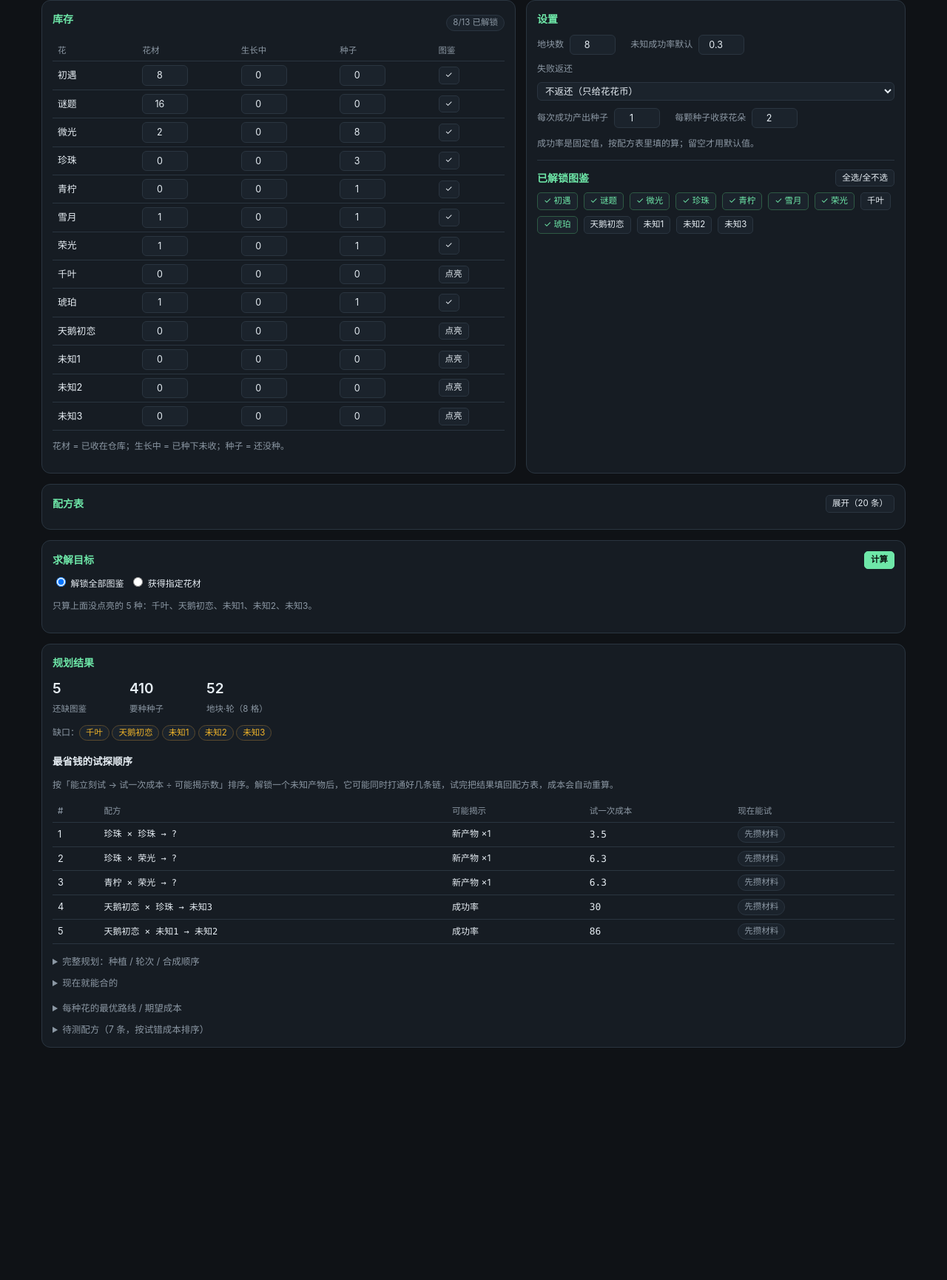
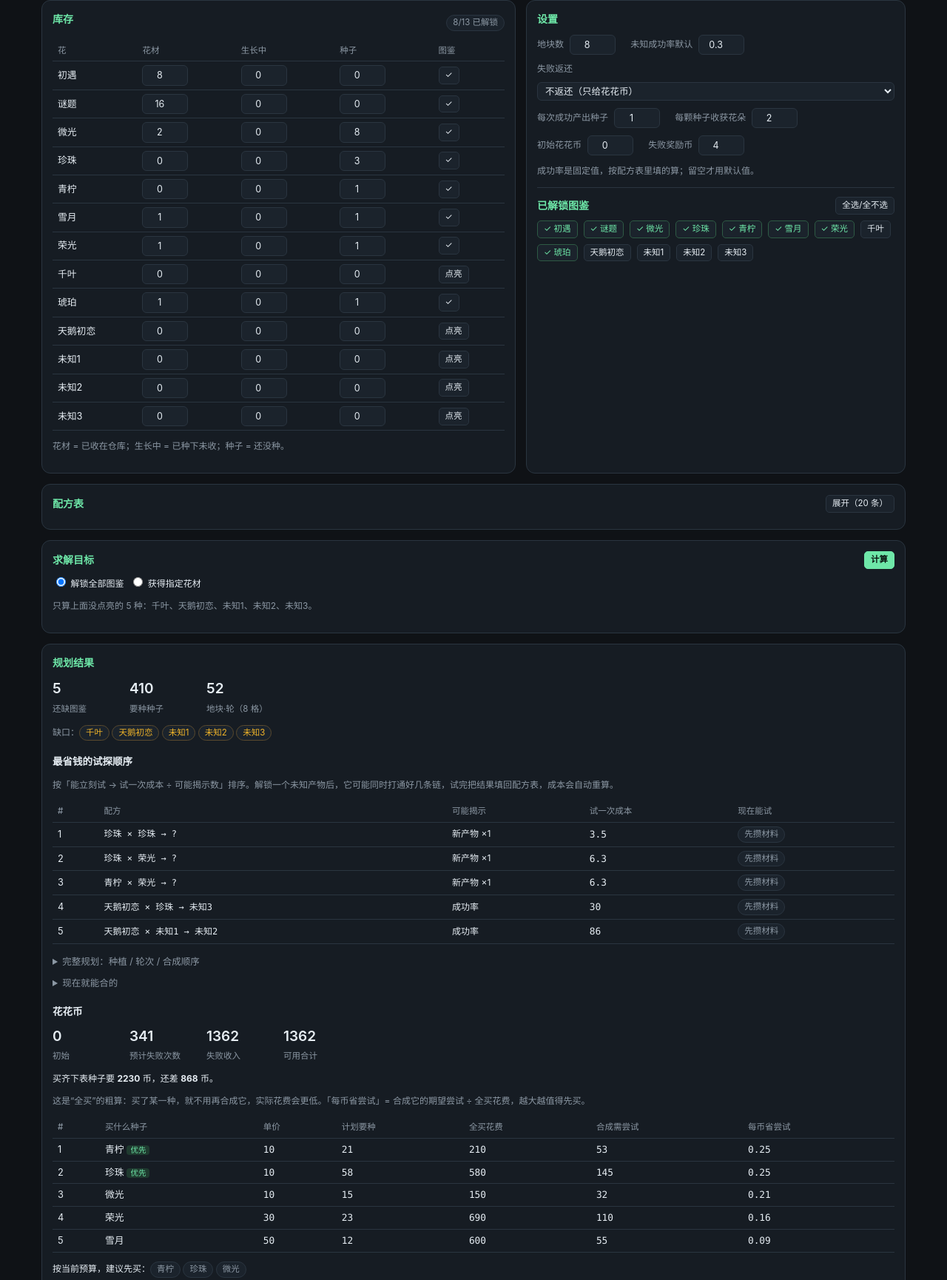
Before and after one commit to WelcomeToMyGitub/geranium-planner, a plain HTML site: page index.html in a window 1280 px wide. Shown: the part 94-1824 px from the top of the page at 74% size. Before the commit the page ends 1614 px from the top, so only its background shows below. Drawn offline with Linux system fonts and the light colour scheme.

Commit message:
feat: 种植区只显示本轮 + 花花币预算面板

```diff
--- a/index.html
+++ b/index.html
@@ -39,6 +39,12 @@
         <input type="number" id="seedYield" min="0" max="10" step="1" value="1" />
         <label class="small muted ml">每颗种子收获花朵</label>
         <input type="number" id="harvestYield" min="1" max="10" step="1" value="2" />
+      </div>
+      <div class="row">
+        <label class="small muted">初始花花币</label>
+        <input type="number" id="coins" min="0" step="10" value="0" />
+        <label class="small muted ml">失败奖励币</label>
+        <input type="number" id="failReward" min="0" step="1" value="4" />
       </div>
       <p class="small muted">成功率是固定值，按配方表里填的算；留空才用默认值。</p>
       <hr />
--- a/js/ui.js
+++ b/js/ui.js
@@ -19,6 +19,8 @@
     refund: 0,
     seedYield: 1,
     harvestYield: 2,
+    coins: 0,
+    failReward: 4,
     targetMode: "unlock",
     targetFlower: "天鹅初恋",
     targetCount: 1,
@@ -54,6 +56,8 @@
         targetCount: state.targetCount,
         sortBy: state.sortBy,
         onlyLocked: state.onlyLocked,
+        coins: state.coins,
+        failReward: state.failReward,
         unlocked: Array.from(state.unlocked)
       }));
     } catch (e) {}
@@ -77,7 +81,7 @@
       var m = localStorage.getItem(LS_META) || localStorage.getItem("gp-meta-v3");
       if (m) {
         var mm = JSON.parse(m);
-        ["plots", "fallback", "seedYield", "harvestYield", "targetCount"].forEach(function (k) {
+        ["plots", "fallback", "seedYield", "harvestYield", "targetCount", "coins", "failReward"].forEach(function (k) {
           if (mm[k] !== undefined) state[k] = mm[k];
         });
         if (mm.refund !== undefined) state.refund = mm.refund;
@@ -585,6 +589,79 @@
     return h;
   }
 
+  function coinSection(res) {
+    var fails = 0;
+    res.steps.forEach(function (s) {
+      fails += Math.max(0, s.attempts * (1 - s.s));
+    });
+    var income = fails * state.failReward;
+    var avail = state.coins + income;
+
+    var rows = [];
+    state.flowers.forEach(function (f) {
+      var price = D.SEED_PRICE && D.SEED_PRICE[f];
+      if (!price) return;
+      var seeds = Math.ceil((res.plant[f] || 0) + (res.gen[f] || 0));
+      if (seeds <= 0) return;
+      var st = null;
+      res.steps.forEach(function (s) { if (s.f === f) st = s; });
+      var attempts = st ? st.attempts : 0;
+      var cost = seeds * price;
+      rows.push({
+        f: f, price: price, seeds: seeds, cost: cost,
+        attempts: attempts, perCoin: attempts / cost
+      });
+    });
+    rows.sort(function (a, b) { return b.perCoin - a.perCoin; });
+
+    var total = rows.reduce(function (s, x) { return s + x.cost; }, 0);
+
+    var h = "<h3>花花币</h3>";
+    h += '<div class="stat">' +
+      "<div><b>" + state.coins + "</b><span>初始</span></div>" +
+      "<div><b>" + Math.round(fails) + "</b><span>预计失败次数</span></div>" +
+      "<div><b>" + Math.round(income) + "</b><span>失败收入</span></div>" +
+      "<div><b>" + Math.round(avail) + "</b><span>可用合计</span></div>" +
+      "</div>";
+
+    if (!rows.length) {
+      h += '<p class="small muted">当前计划里没有已知价格的种子可买。</p>';
+      return h;
+    }
+
+    h += '<p class="small">买齐下表种子要 <b>' + Math.round(total) + "</b> 币，" +
+      (avail >= total
+        ? "够，可以全买。"
+        : "还差 <b>" + Math.round(total - avail) + "</b> 币。") + "</p>";
+    h += '<p class="small muted">这是“全买”的粗算：买了某一种，就不用再合成它，实际花费会更低。' +
+      "「每币省尝试」= 合成它的期望尝试 ÷ 全买花费，越大越值得先买。</p>";
+
+    h += "<table><thead><tr><th>#</th><th>买什么种子</th><th>单价</th><th>计划要种</th><th>全买花费</th><th>合成需尝试</th><th>每币省尝试</th></tr></thead><tbody>";
+    rows.forEach(function (x, i) {
+      h += "<tr><td>" + (i + 1) + "</td><td>" + esc(x.f) +
+        (i < 2 ? '<span class="tag deep">优先</span>' : "") + "</td>" +
+        '<td class="mono">' + x.price + "</td>" +
+        '<td class="mono">' + x.seeds + "</td>" +
+        '<td class="mono">' + Math.round(x.cost) + "</td>" +
+        '<td class="mono">' + Math.ceil(x.attempts) + "</td>" +
+        '<td class="mono">' + (isFinite(x.perCoin) ? x.perCoin.toFixed(2) : "0") + "</td></tr>";
+    });
+    h += "</tbody></table>";
+
+    if (avail < total) {
+      var acc = 0, buy = [];
+      rows.forEach(function (x) {
+        if (acc + x.cost <= avail) { acc += x.cost; buy.push(x.f); }
+      });
+      h += '<p class="small">按当前预算，建议先买：' +
+        (buy.length
+          ? buy.map(function (f) { return '<span class="pill">' + esc(f) + "</span>"; }).join(" ")
+          : "（不够买任何一种）") + "</p>";
+    }
+
+    return h;
+  }
+
   function exploreSection(res) {
     var availOf = function (f) {
       return (state.stock.flower[f] || 0) + (state.stock.growing[f] || 0);
@@ -703,6 +780,7 @@
     }
 
     h += '<details style="margin-top:10px"><summary>现在就能合的</summary>' + canDoSection(res) + "</details>";
+    h += coinSection(res);
     h += costSection(res);
     h += unknownSection(res);
 
@@ -819,6 +897,14 @@
       state.harvestYield = Math.max(1, Math.round(num($("#harvestYield").value) || 1));
       saveMeta(); calc();
     });
+    $("#coins").addEventListener("change", function () {
+      state.coins = Math.max(0, Math.round(num($("#coins").value) || 0));
+      saveMeta(); calc();
+    });
+    $("#failReward").addEventListener("change", function () {
+      state.failReward = Math.max(0, Math.round(num($("#failReward").value) || 0));
+      saveMeta(); calc();
+    });
 
     document.addEventListener("keydown", function (e) {
       var tag = (e.target.tagName || "").toLowerCase();
@@ -842,6 +928,8 @@
     $("#refund").value = String(state.refund);
     $("#seedYield").value = state.seedYield;
     $("#harvestYield").value = state.harvestYield;
+    $("#coins").value = state.coins;
+    $("#failReward").value = state.failReward;
     bindEvents();
     renderAll();
     calc();
```
